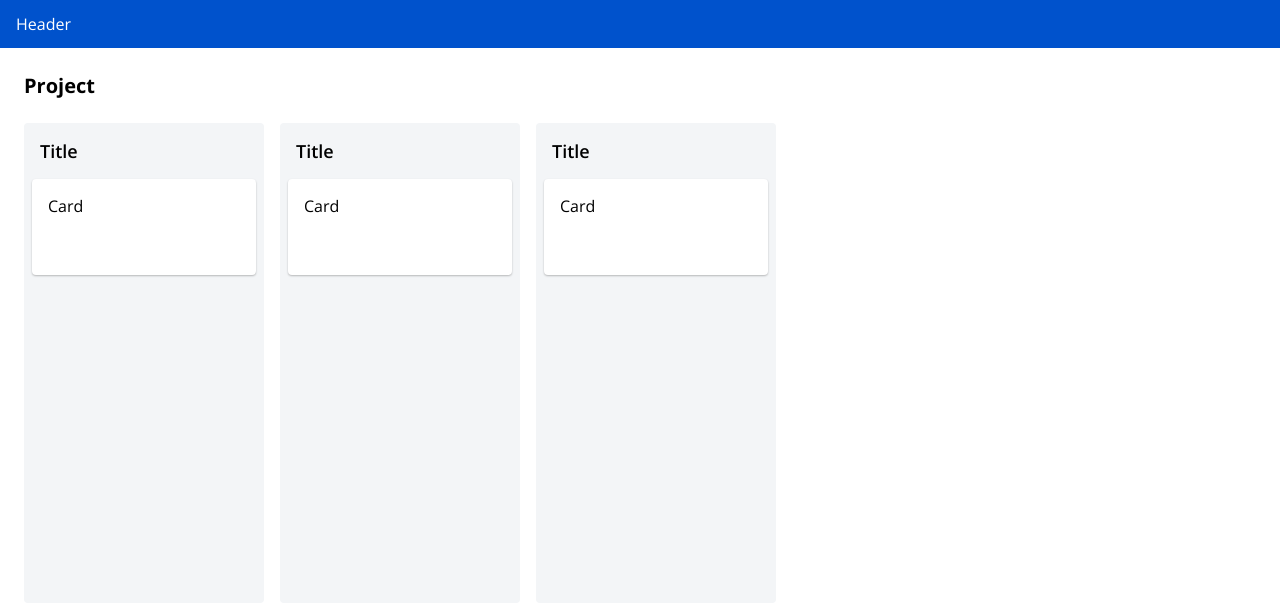
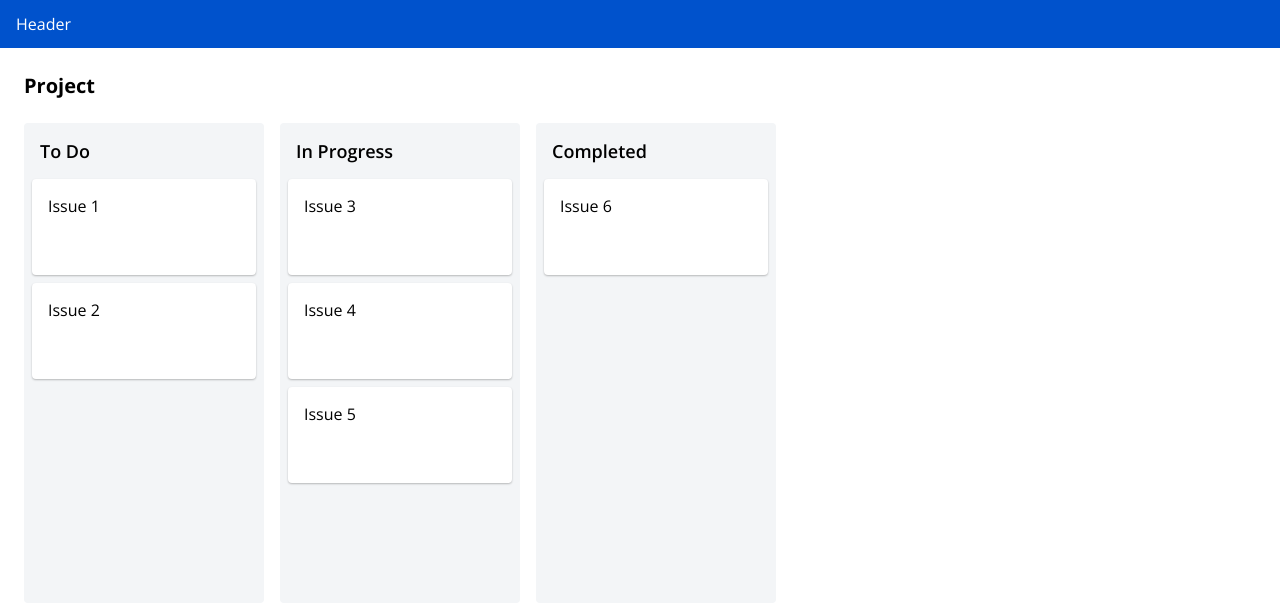
Before and after one commit to krisztian-kugler/tudu-web-components, a website built with webpack: page src/index.html in a window 1280 px wide. Built offline with nearby package versions, Linux system fonts and the light colour scheme.

Commit message:
display columns and cards based on mock data

```diff
--- a/src/app/components/board/board.component.ts
+++ b/src/app/components/board/board.component.ts
@@ -1,5 +1,6 @@
 import { Component } from "@core";
 import "./board.component.scss";
+import ColumnComponent from "./column/column.component";
 
 @Component({
   selector: "tudu-board",
@@ -11,11 +12,19 @@
 
   onInit() {}
 
+  connectedCallback() {
+    fetch("assets/data.json")
+      .then(response => response.json())
+      .then(data => {
+        for (const column of data.columns) {
+          const columnElement = document.createElement("tudu-column") as ColumnComponent;
+          columnElement.column = column;
+          this.append(columnElement);
+        }
+      });
+  }
+
   render() {
-    this.innerHTML = `
-      <tudu-column></tudu-column>
-      <tudu-column></tudu-column>
-      <tudu-column></tudu-column>
-    `;
+    this.innerHTML = ``;
   }
 }
--- a/src/app/components/board/column/card/card.component.scss
+++ b/src/app/components/board/column/card/card.component.scss
@@ -1,4 +1,4 @@
-.tudu-card {
+tudu-card {
   display: block;
   width: 100%;
   height: 6rem;
--- a/src/app/components/board/column/card/card.component.ts
+++ b/src/app/components/board/column/card/card.component.ts
@@ -5,14 +5,15 @@
   selector: "tudu-card",
 })
 export default class CardComponent extends HTMLElement {
+  issue: any;
+
   constructor() {
     super();
-    this.classList.add("tudu-card");
   }
 
   onInit() {}
 
   render() {
-    this.innerHTML = `Card`;
+    this.innerHTML = `<p>${this.issue.title}</p>`;
   }
 }
--- a/src/app/components/board/column/column.component.scss
+++ b/src/app/components/board/column/column.component.scss
@@ -12,4 +12,10 @@
     font-size: 1.125rem;
     font-weight: 600;
   }
+
+  .card-list {
+    display: grid;
+    grid-auto-flow: row;
+    row-gap: 0.5rem;
+  }
 }
--- a/src/app/components/board/column/column.component.ts
+++ b/src/app/components/board/column/column.component.ts
@@ -1,10 +1,21 @@
 import { Component } from "@core";
 import "./column.component.scss";
+import CardComponent from "./card/card.component";
 
 @Component({
   selector: "tudu-column",
 })
 export default class ColumnComponent extends HTMLElement {
+  private _column: any;
+
+  get column(): any {
+    return this._column;
+  }
+
+  set column(value: any) {
+    this._column = value;
+  }
+
   constructor() {
     super();
   }
@@ -13,8 +24,14 @@
 
   render() {
     this.innerHTML = `
-      <h2 class="column-title">Title</h2>
-      <tudu-card></tudu-card>
+      <h2 class="column-title">${this.column.title}</h2>
+      <div class="card-list"></div>
     `;
+
+    for (const issue of this.column.issues) {
+      const cardElement = document.createElement("tudu-card") as CardComponent;
+      cardElement.issue = issue;
+      this.querySelector(".card-list").append(cardElement);
+    }
   }
 }
--- /dev/null
+++ b/src/assets/data.json
@@ -0,0 +1,37 @@
+{
+  "columns": [
+    {
+      "title": "To Do",
+      "issues": [
+        {
+          "title": "Issue 1"
+        },
+        {
+          "title": "Issue 2"
+        }
+      ]
+    },
+    {
+      "title": "In Progress",
+      "issues": [
+        {
+          "title": "Issue 3"
+        },
+        {
+          "title": "Issue 4"
+        },
+        {
+          "title": "Issue 5"
+        }
+      ]
+    },
+    {
+      "title": "Completed",
+      "issues": [
+        {
+          "title": "Issue 6"
+        }
+      ]
+    }
+  ]
+}
--- a/src/libs/core/component.ts
+++ b/src/libs/core/component.ts
@@ -18,7 +18,11 @@
         super();
         if (providers.length) Injector.register(this as any, ...providers);
         if (super.onInit) super.onInit();
-        this.render();
+      }
+
+      connectedCallback() {
+        if (super.render) super.render();
+        if (super.connectedCallback) super.connectedCallback();
       }
     };
   };
--- a/webpack.config.js
+++ b/webpack.config.js
@@ -35,6 +35,7 @@
     ],
   },
   devServer: {
+    contentBase: [path.resolve(__dirname, "src")],
     historyApiFallback: true,
   },
 };
```
